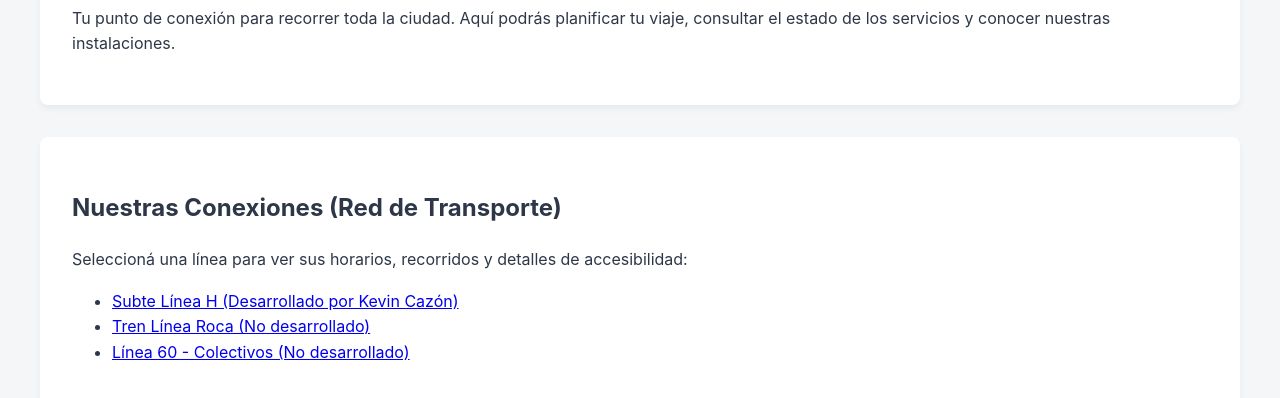
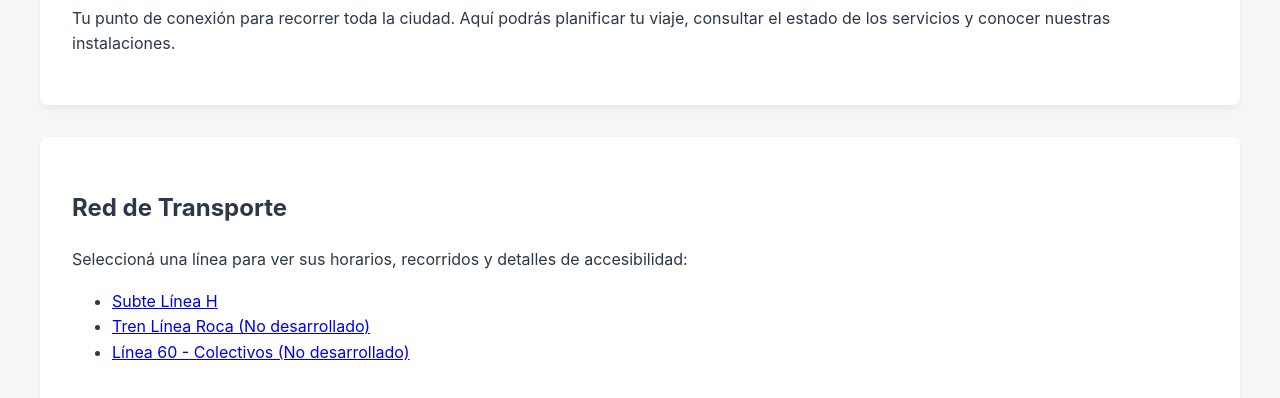
Before and after one commit to kevinl129/centro-transporte-grupo13-DYDW, a plain HTML site: page index.html in a window 1280 px wide. Shown: the part 210-608 px from the top of the page. Drawn offline with Linux system fonts and the light colour scheme.

Commit message:
servicios en index

```diff
--- a/index.html
+++ b/index.html
@@ -24,10 +24,10 @@
         </div>
 
         <div class="tarjeta">
-            <h2>Nuestras Conexiones (Red de Transporte)</h2>
+            <h2>Red de Transporte</h2>
             <p>Seleccioná una línea para ver sus horarios, recorridos y detalles de accesibilidad:</p>
             <ul>
-                <li><a href="https://kevinl129.github.io/tp-transporte-DYDW/" target="_blank">Subte Línea H (Desarrollado por Kevin Cazón)</a></li>
+                <li><a href="https://kevinl129.github.io/tp-transporte-DYDW/" target="_blank">Subte Línea H</a></li>
                 <li><a href="LINK_TREN" target="_blank">Tren Línea Roca (No desarrollado)</a></li>
                 <li><a href="LINK_COLECTIVOS" target="_blank">Línea 60 - Colectivos (No desarrollado)</a></li>
             </ul>
```
